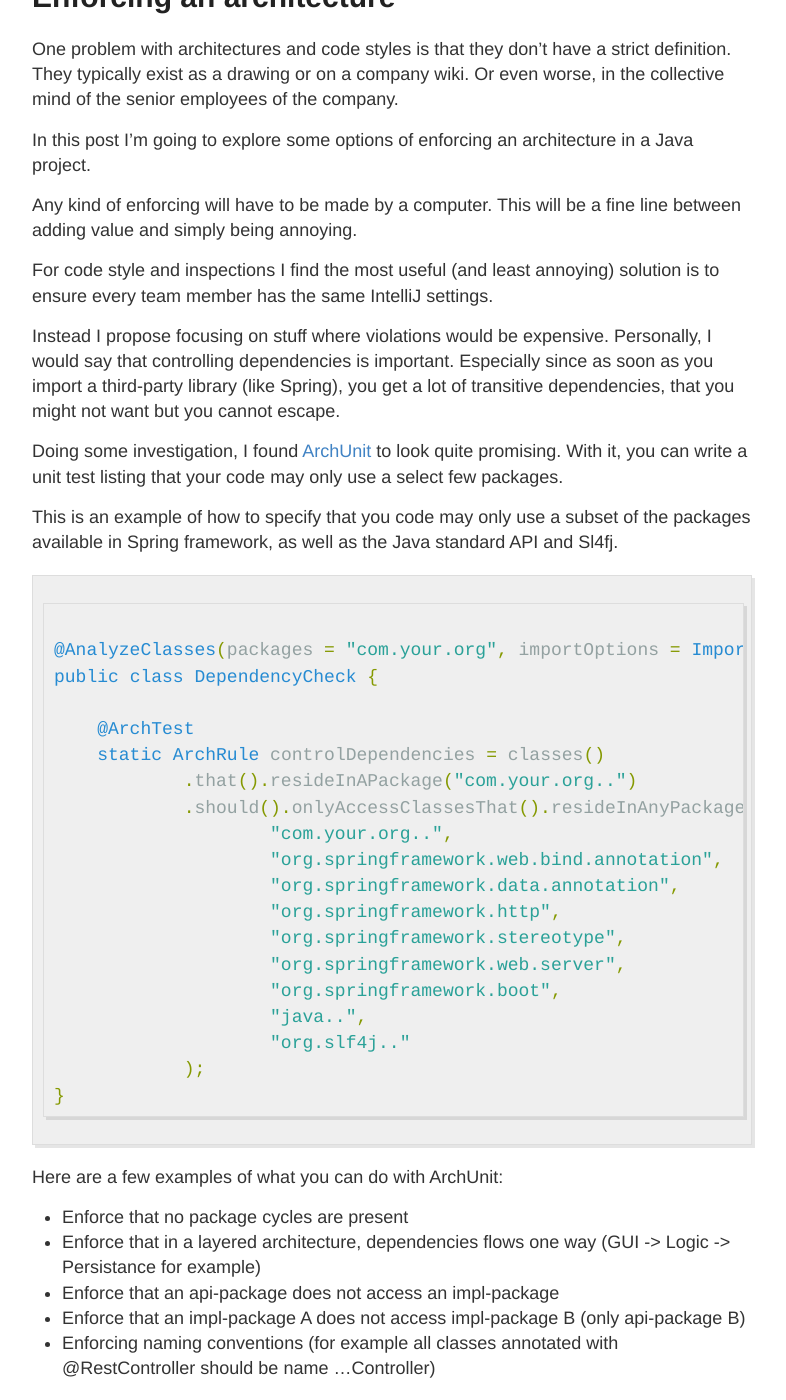
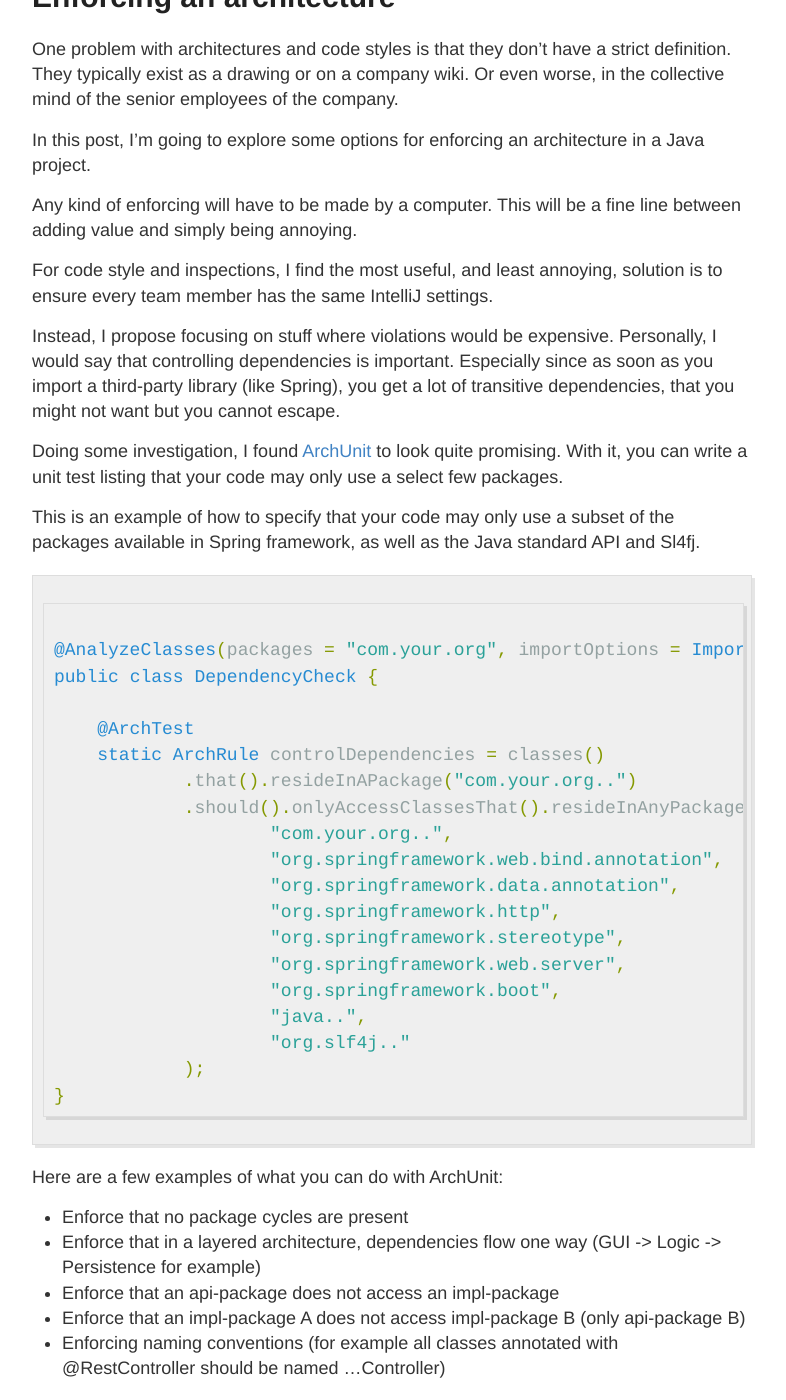
Before and after one commit to plilja/plilja.github.io, a Jekyll site: the page built from _posts/2020-04-26-enforcing-an-architecture.md, in a window 1280 px wide and 1400 px high, scrolled down 190 px. Shown: the whole window, without its empty margins (248-1034 px from the left). Built offline with Jekyll 4.4.1, drawn with Linux system fonts in a browser that asks for light colours.

Commit message:
Update post

````diff
--- a/_posts/2020-04-26-enforcing-an-architecture.md
+++ b/_posts/2020-04-26-enforcing-an-architecture.md
@@ -8,18 +8,18 @@ they don't have a strict definition. They typically
 exist as a drawing or on a company wiki. Or even worse,
 in the collective mind of the senior employees of the company.
 
-In this post I'm going to explore some options of enforcing
+In this post, I'm going to explore some options for enforcing
 an architecture in a Java project.
 
 Any kind of enforcing will have to be made
 by a computer. This will be a fine line between
 adding value and simply being annoying.
 
-For code style and inspections I find the most useful
-(and least annoying) solution is to ensure every team
+For code style and inspections, I find the most useful,
+and least annoying, solution is to ensure every team
 member has the same IntelliJ settings.
 
-Instead I propose focusing on stuff where violations
+Instead, I propose focusing on stuff where violations
 would be expensive. Personally, I would say that
 controlling dependencies is important. Especially since
 as soon as you import a third-party library (like Spring),
@@ -30,7 +30,7 @@ Doing some investigation, I found [ArchUnit](https://www.archunit.org) to
 look quite promising. With it, you can write a unit test listing
 that your code may only use a select few packages.
 
-This is an example of how to specify that you code
+This is an example of how to specify that your code
 may only use a subset of the packages available in Spring framework,
 as well as the Java standard API and Sl4fj.
 ```java
@@ -57,10 +57,10 @@ public class DependencyCheck {
 
 Here are a few examples of what you can do with ArchUnit:
 * Enforce that no package cycles are present
-* Enforce that in a layered architecture, dependencies flows one way (GUI -> Logic -> Persistance for example)
+* Enforce that in a layered architecture, dependencies flow one way (GUI -> Logic -> Persistence for example)
 * Enforce that an api-package does not access an impl-package
 * Enforce that an impl-package A does not access impl-package B (only api-package B)
-* Enforcing naming conventions (for example all classes annotated with @RestController should be name ...Controller)
+* Enforcing naming conventions (for example all classes annotated with @RestController should be named ...Controller)
 
 Here is a link to the [documentation](https://www.archunit.org/userguide/html/000_Index.html) for ArchUnit.
 
````
